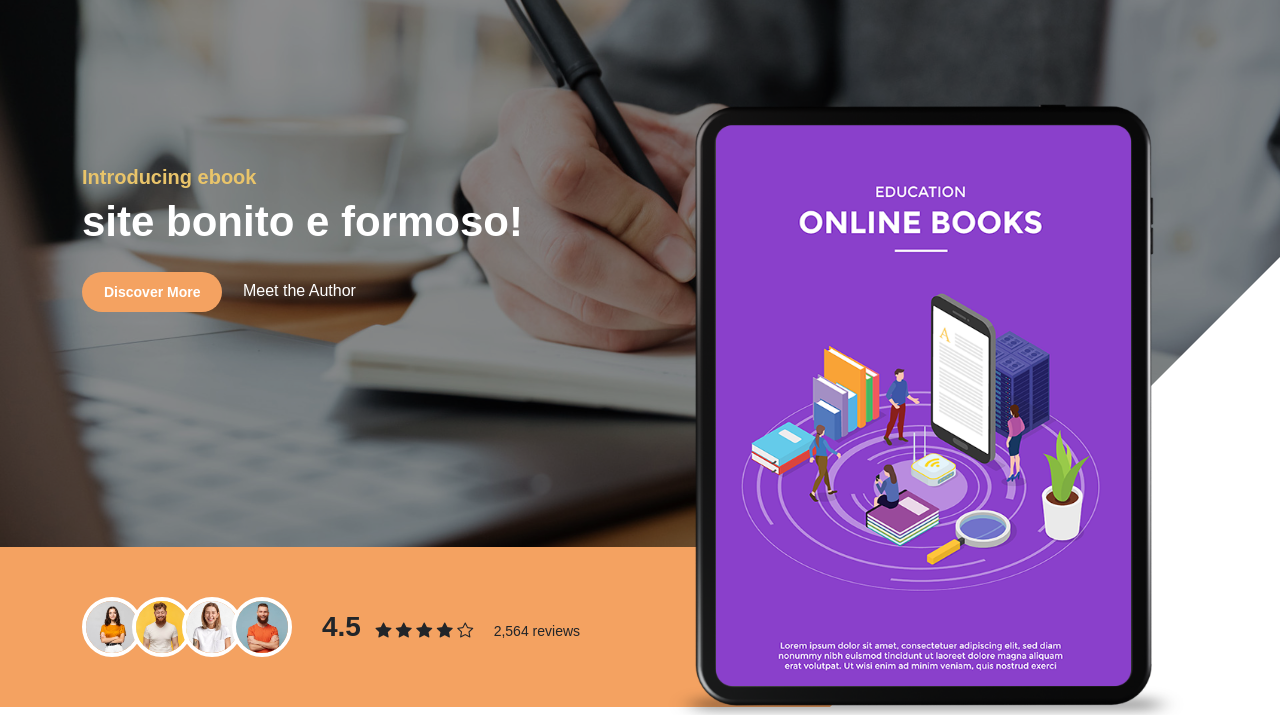
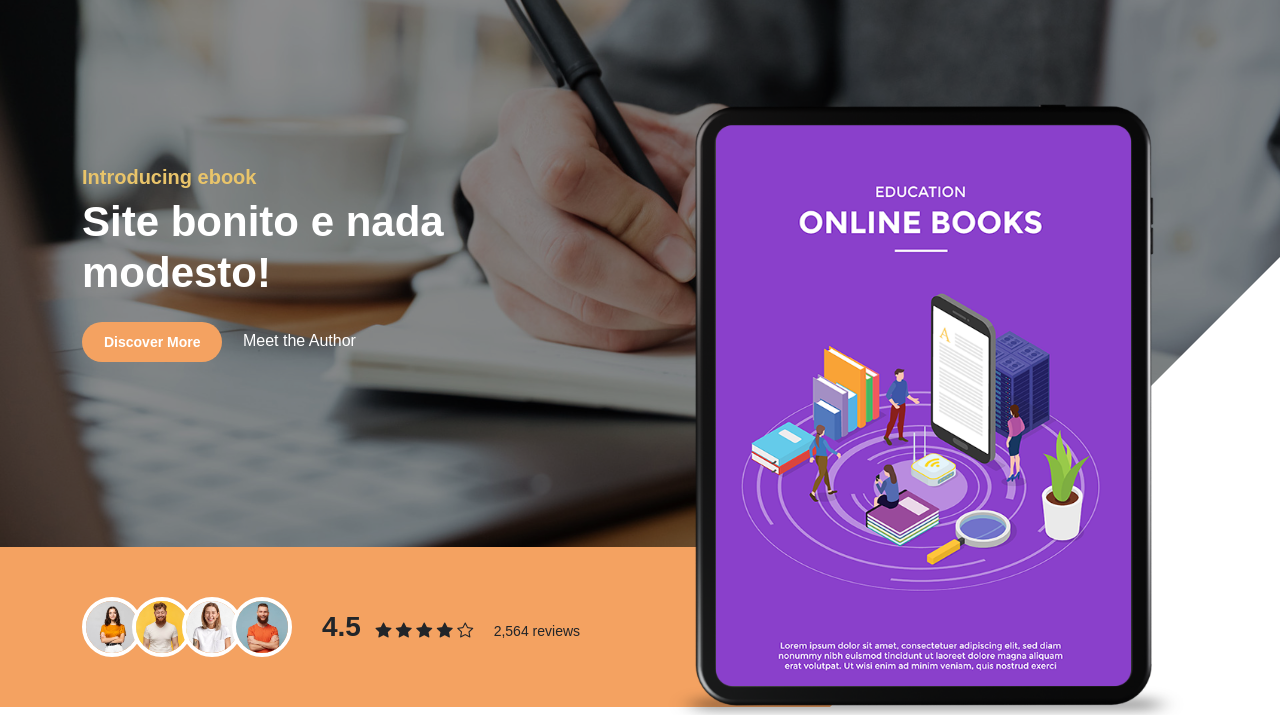
Before and after one commit to joaoraposo10/site, a plain HTML site: page index.html in a window 1280 px wide. Shown: the part 85-800 px from the top of the page. Drawn offline with Linux system fonts and the light colour scheme; a web font is replaced by a local one.

Commit message:
arquivo2 nova alteração do título

```diff
--- a/index.html
+++ b/index.html
@@ -94,7 +94,7 @@ https://templatemo.com/tm-588-ebook-landing
 
                             <h6>Introducing ebook</h6>
 
-                            <h1 class="text-white mb-4">site bonito e formoso!</h1>
+                            <h1 class="text-white mb-4">Site bonito e nada modesto!</h1>
 
                             <a href="#section_2" class="btn custom-btn smoothscroll me-3">Discover More</a>
 
```
